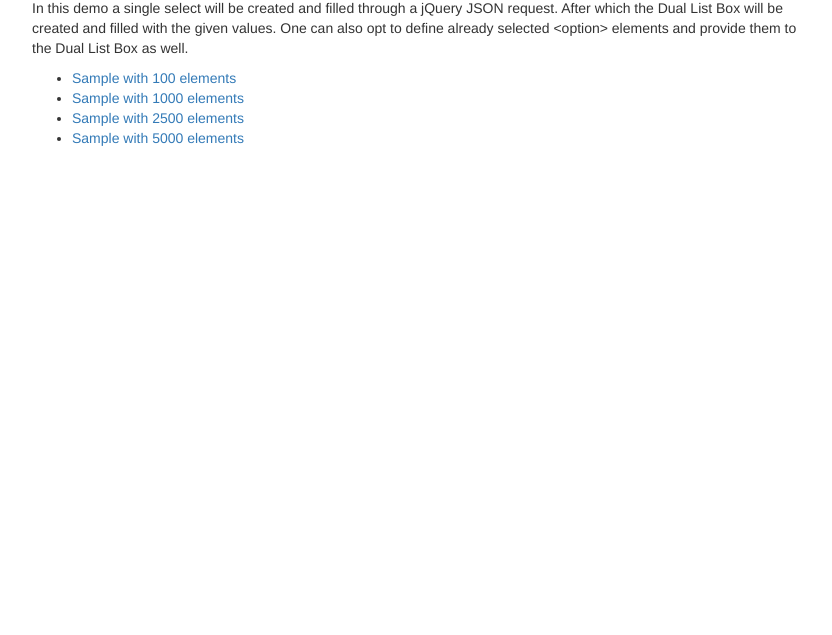
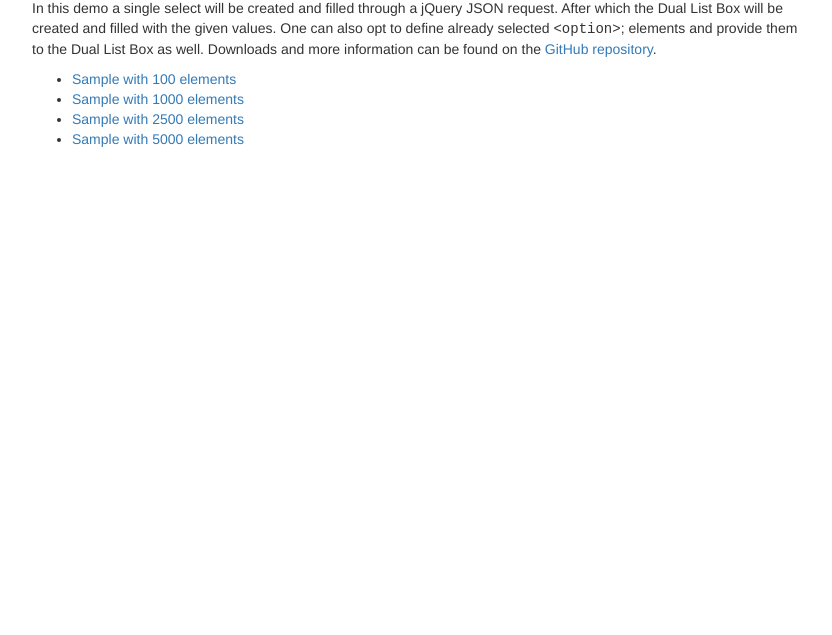
Before and after one commit to EvangelineBrooks/geodan.github.io, a plain HTML site: page duallistbox/index.html in a window 1280 px wide. Shown: the part 72-707 px from the top of the page, without its empty margins (223-1055 px from the left). Drawn offline with nearby package versions, Linux system fonts and the light colour scheme.

Commit message:
DualListBox: Added GitHub repo to index file
Forgot the link to the github repo, which can be useful :).

```diff
--- a/duallistbox/index.html
+++ b/duallistbox/index.html
@@ -20,7 +20,9 @@
         <p>
             In this demo a single select will be created and filled through a jQuery JSON request. After
             which the Dual List Box will be created and filled with the given values. One can also opt to
-            define already selected &lt;option&gt; elements and provide them to the Dual List Box as well.
+            define already selected <tt>&lt;option&gt</tt>; elements and provide them to the Dual List Box as well.
+            Downloads and more information can be found on the
+            <a href="https://github.com/Geodan/DualListBox/">GitHub repository</a>.
         </p>
         <ul>
             <li><a href="sample-100.html">Sample with 100 elements</a></li>
```
